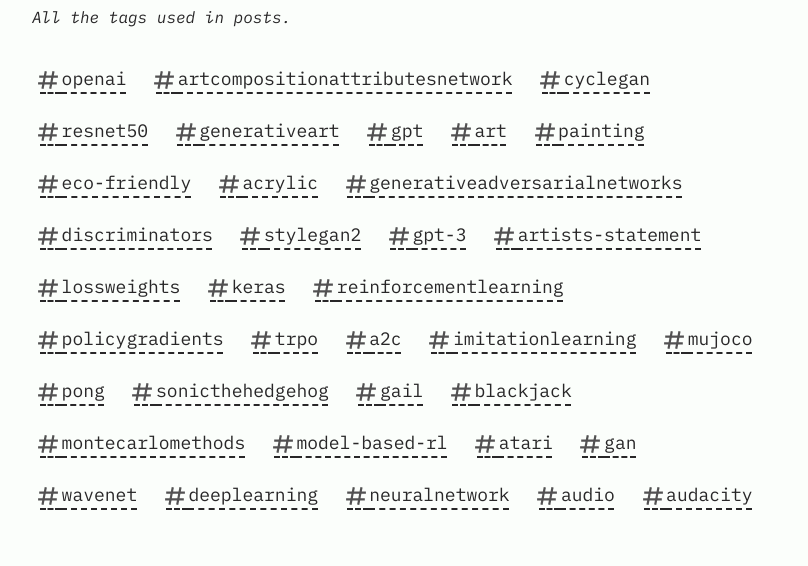
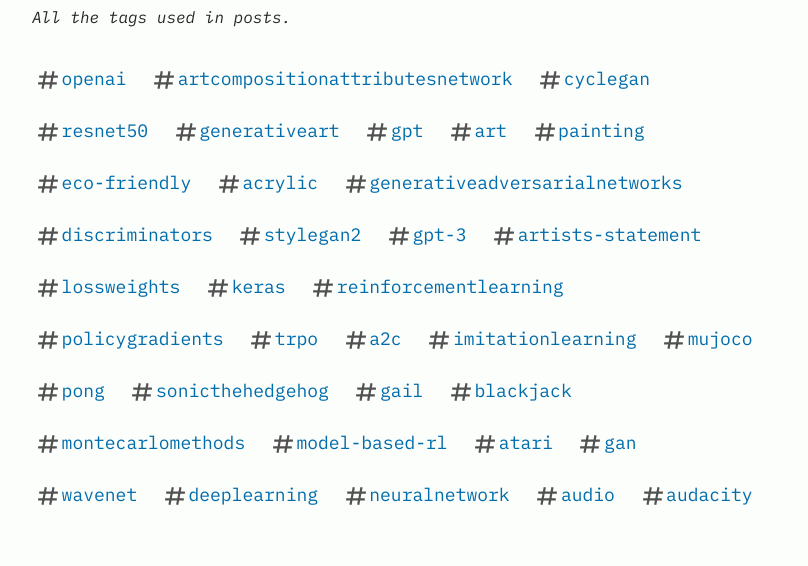
Before and after one commit to hollygrimm/hollygrimm_astro-paper, an Astro site: page /tags in a window 1280 px wide. Shown: the part 236-802 px from the top of the page, without its empty margins (240-1048 px from the left). Built offline with nearby package versions, Linux system fonts and the light colour scheme; Astro itself is replaced by a stand-in of ours; some packages are replaced by stand-ins of ours.

Commit message:
:lipstick: remove dotted underline on tags

```diff
--- a/src/components/Tag.astro
+++ b/src/components/Tag.astro
@@ -29,7 +29,7 @@
 
 <style>
   a {
-    @apply relative underline decoration-dashed hover:-top-0.5 hover:text-skin-accent focus-visible:p-1;
+    @apply relative hover:-top-0.5 text-skin-accent hover:text-skin-accent focus-visible:p-1;
   }
   a svg {
     @apply -mr-5 h-6 w-6 scale-95 text-skin-base opacity-80 group-hover:fill-skin-accent;
```
